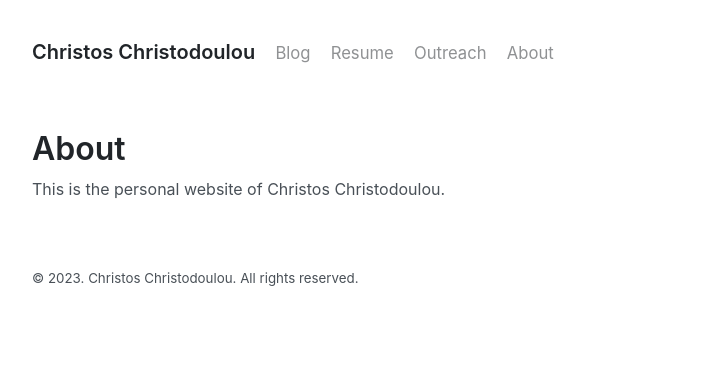
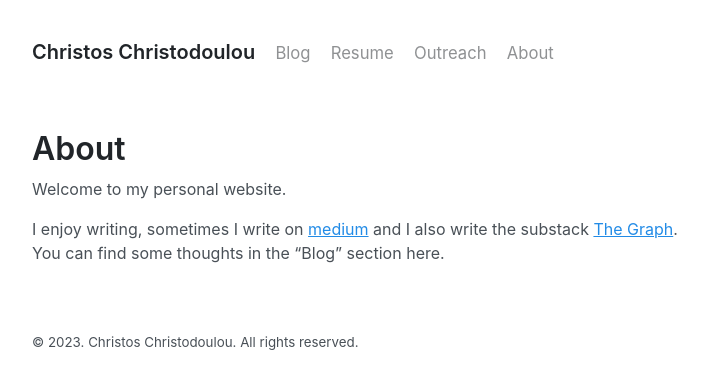
Before and after one commit to chr7stos/chr7stos.github.io, a Jekyll site: the page built from about.md, in a window 1280 px wide. Shown: the top 389 px of the page, without its empty margins (272-980 px from the left). Built offline with Jekyll 4.4.1, drawn with Linux system fonts in a browser that asks for light colours.

Commit message:
Update about.md

```diff
--- a/about.md
+++ b/about.md
@@ -3,4 +3,6 @@ layout: page
 title: About
 permalink: /about/
 ---
-This is the personal website of Christos Christodoulou.
+Welcome to my personal website.
+
+I enjoy writing, sometimes I write on [medium](https://medium.com/@chr7stos/) and I also write the substack [The Graph](https://thegraph.substack.com/). You can find some thoughts in the "Blog" section here.
```
